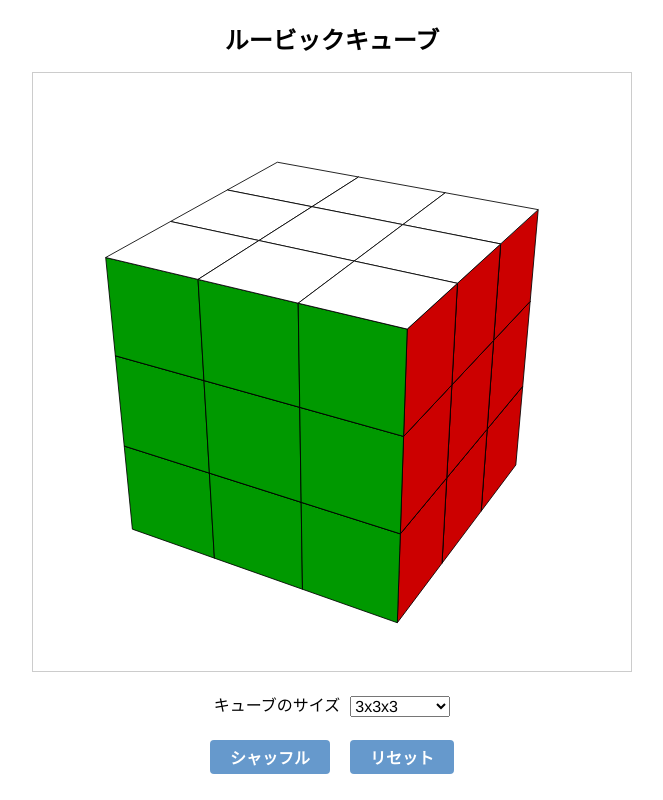
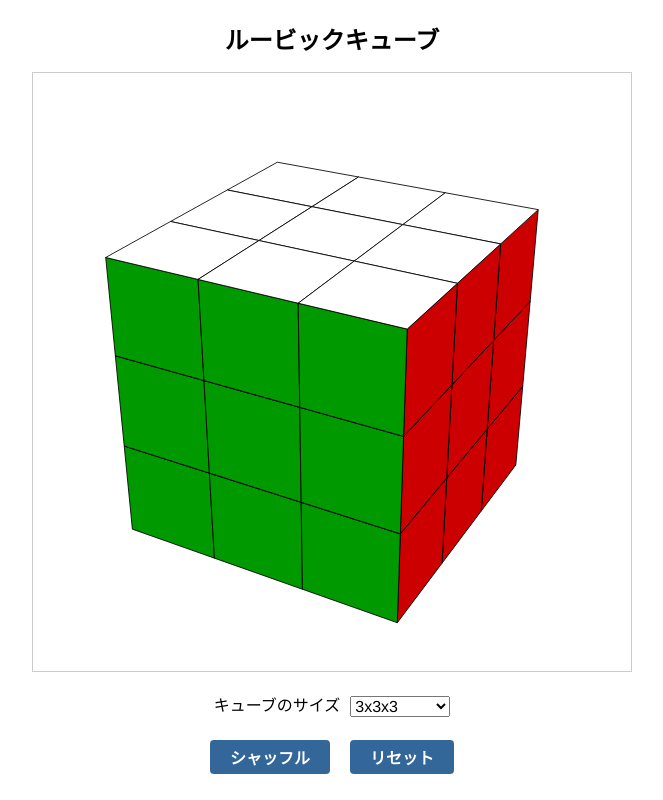
Before and after one commit to yuto-ono/rubik, a Svelte app: page / in a window 1280 px wide. Shown: the whole page, without its empty margins (308-971 px from the left). Built offline with nearby package versions, Linux system fonts and the light colour scheme.

Commit message:
ボタンの色を変更

```diff
--- a/src/Button.svelte
+++ b/src/Button.svelte
@@ -9,7 +9,7 @@
     outline: none;
     padding: 5px 20px;
     border-radius: 4px;
-    background-color: #69c;
+    background-color: #369;
     color: #fff;
     font-size: 16px;
     font-weight: bold;
```
